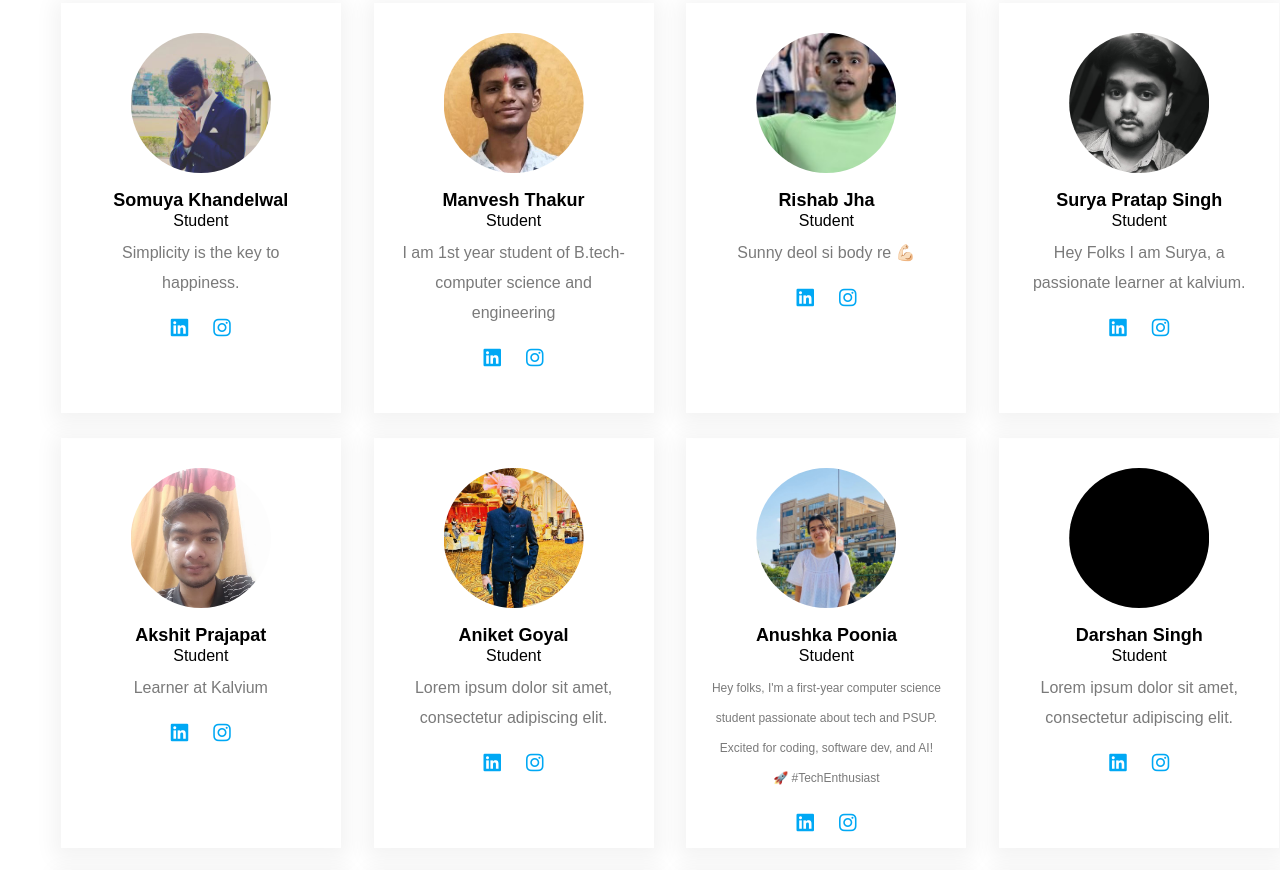
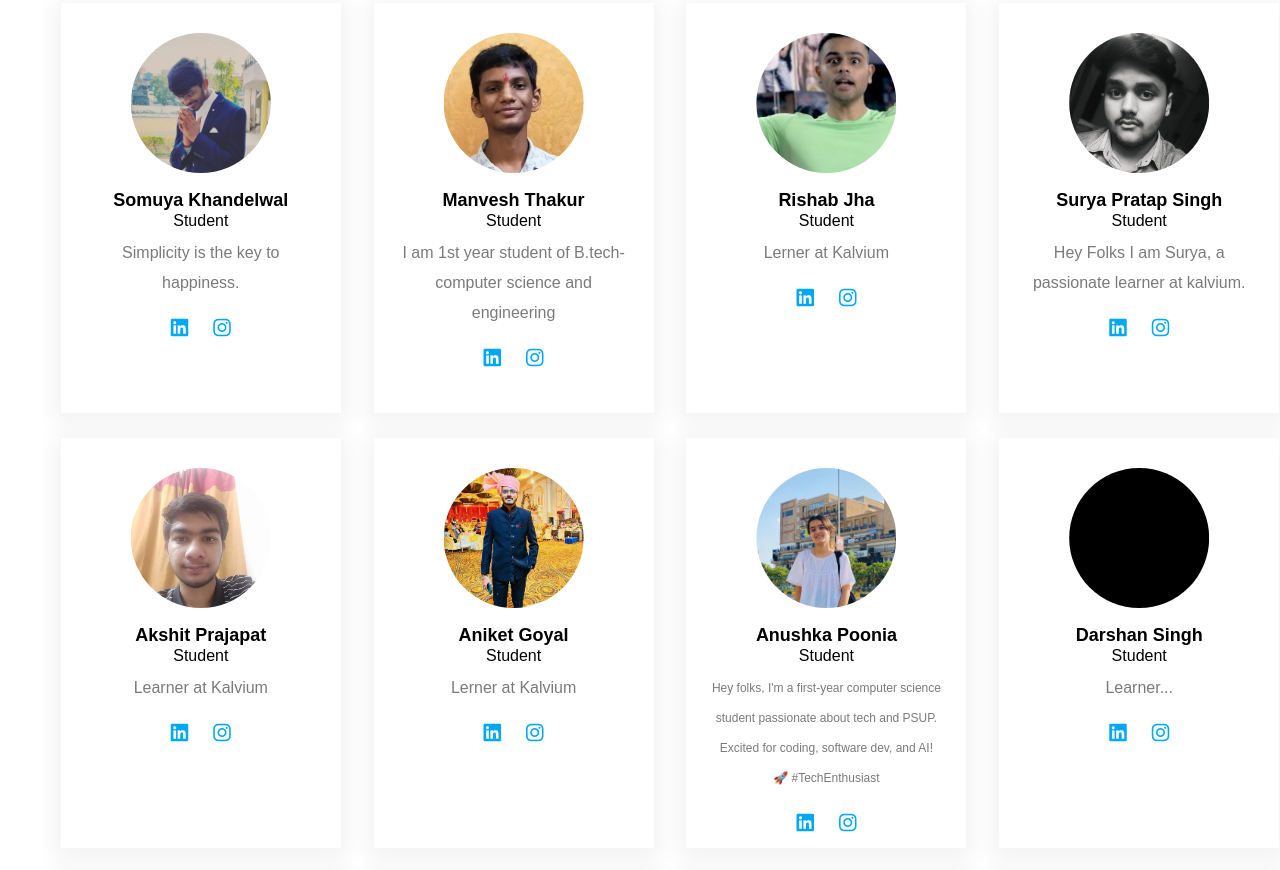
Before and after one commit to somuyakhandelwal/squad-47, a plain HTML site: page index.html in a window 1280 px wide. Shown: the part 634-1504 px from the top of the page. Drawn offline with Linux system fonts and the light colour scheme.

Commit message:
Update index.html

```diff
--- a/index.html
+++ b/index.html
@@ -126,7 +126,7 @@
                 Student
               </p>
               <p class="text-blk feature-text">
-                Sunny deol si body re 💪🏻
+                Lerner at Kalvium
               </p>
               <div class="social-icons">
                 <a href="https://www.linkedin.com/in/rishabh-jha-231375286" target="_blank">
@@ -198,7 +198,7 @@
                 Student
               </p>
               <p class="text-blk feature-text">
-                Lorem ipsum dolor sit amet, consectetur adipiscing elit.
+                Lerner at Kalvium
               </p>
               <div class="social-icons">
                 <a href="https://in.linkedin.com/" target="_blank">
@@ -245,7 +245,7 @@
                 Student
               </p>
               <p class="text-blk feature-text">
-                Lorem ipsum dolor sit amet, consectetur adipiscing elit.
+                Learner...
               </p>
               <div class="social-icons">
                 <a href="https://www.linkedin.com/in/darshan-singh-0856b1286" target="_blank">
```
